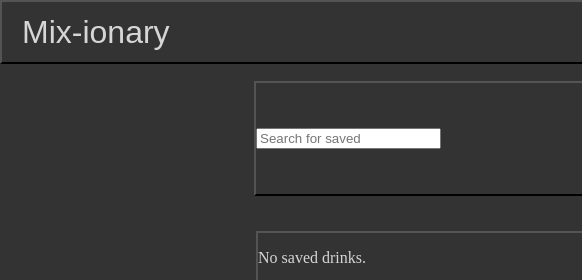
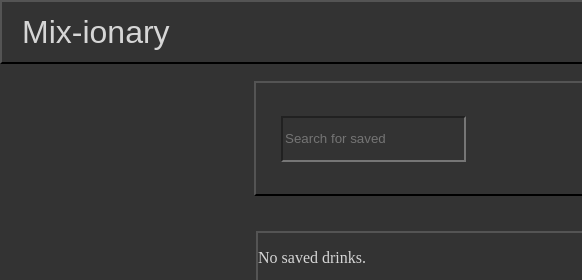
Before and after one commit to JMU-CS343/Mixionary, a plain HTML site: page html/saved.html in a window 1280 px wide. Shown: the top 280 px of the page, 0-582 px from the left. Drawn offline with nearby package versions, Linux system fonts and the light colour scheme.

Commit message:
fixed search saved to be consistent

```diff
--- a/css/saved.css
+++ b/css/saved.css
@@ -43,6 +43,14 @@ body{
   justify-content: space-between;
   background-color: var(--bg-secondary);
   transition: background-color 300ms ease;
+}
+
+#searchInput{
+  background-color: transparent;
+  margin-left: 25px;
+  height: 40px;
+  color: var(--text-primary);
+  transition: color 300ms ease;
 }
 
 #results {
```
